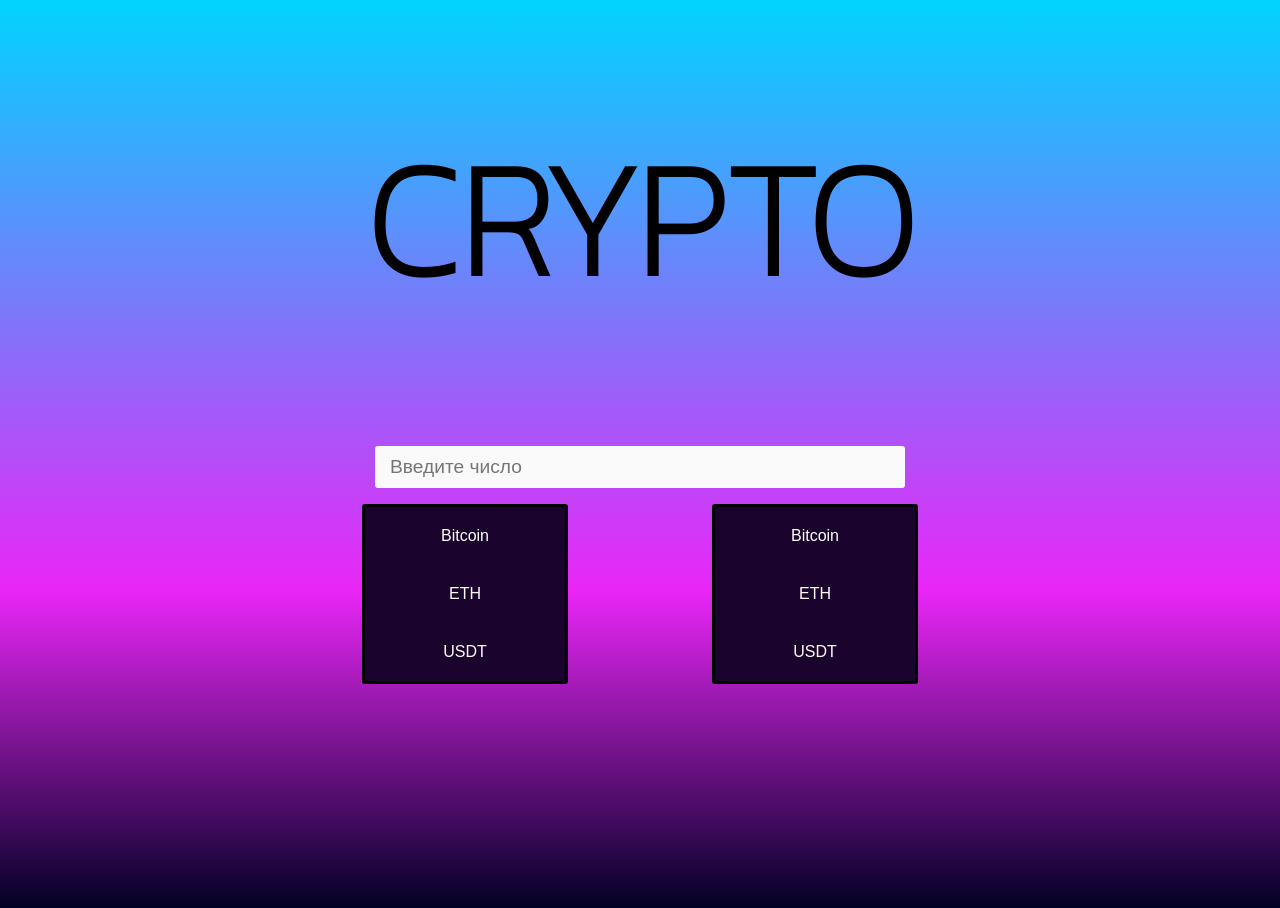
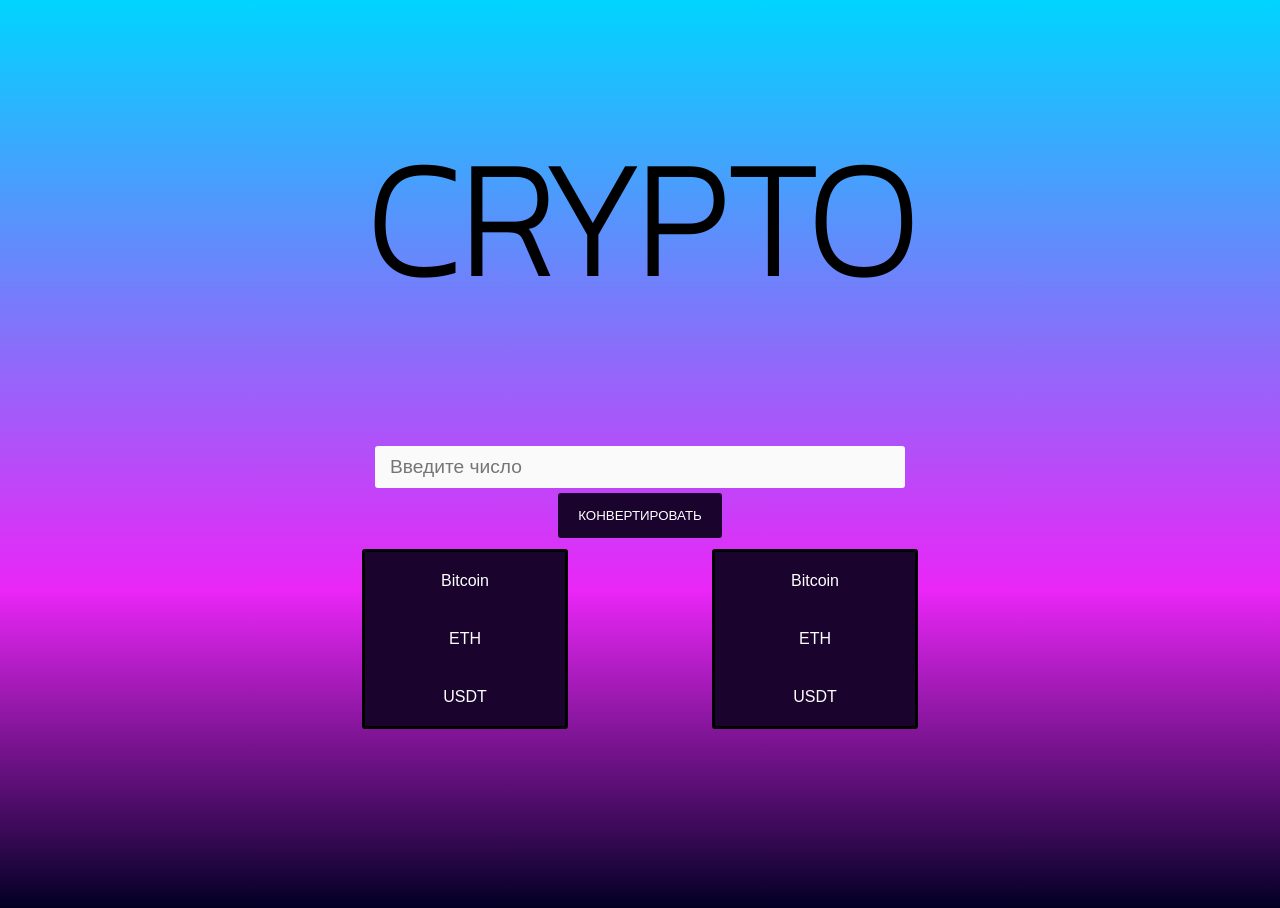
Before and after one commit to Ruslan1410/itProger-CryptoProgram-, a Vue app: page / in a window 1280 px wide. Built offline with nearby package versions, Linux system fonts and the light colour scheme.

Commit message:
program crypto

```diff
--- a/src/App.vue
+++ b/src/App.vue
@@ -1,6 +1,6 @@
 <template>
   <h1>CRYPTO</h1>
-  <Input :changeAmout="changeAmout" />
+  <Input :changeAmout="changeAmout" convert="convert" />
 
   <div className="selectors">
   <Selector :setCryoto="setCryptoFirst"/>
@@ -19,6 +19,7 @@
         amout: 0,
         cryptoFirst: '',
         cryptoSecond: '',
+        error: '' ,
       }
     },
     methods: {
@@ -30,6 +31,11 @@
       },
       setCryptoSecond(val){
         this.cryptoSecond = val
+      },
+      convert() {
+        if(this.amout <= 0) {
+
+        }
       }
     }
 }
--- a/src/components/Input.vue
+++ b/src/components/Input.vue
@@ -1,11 +1,16 @@
 <template>
-    <input type="number" @input="changeAmout($event.target.value)" placeholder="Введите число">
+    <input min="0" type="number" @input="changeAmout($event.target.value)" placeholder="Введите число"><br>
+    <button @click="convert()">Конвертировать</button>
 </template>
 
 <script>
 export default {
     props: {
         changeAmout: {
+            type: Function,
+            required: true
+        },
+        convert: {
             type: Function,
             required: true
         }
@@ -27,4 +32,16 @@
         background: #fafafa;
         color: #333;
     }
+
+    button {
+        position: relative;
+        top: 5px;
+        padding: 15px 20px;
+        color: #fff;
+        text-transform: uppercase;
+        cursor: pointer;
+        background: #1a032d;
+        border:  0;
+        border-radius: 3px;
+    }
 </style>
--- a/src/components/Selector.vue
+++ b/src/components/Selector.vue
@@ -1,13 +1,31 @@
 <template>
 <ul>
-<li>Bitcoin</li>
-<li>ETH</li>
-<li>USDT</li>
+<li @click="setCryoto('BTC')" :className="current == 'BTC' ? 'active' : ''">Bitcoin</li>
+<li @click="setCryoto('ETH')" :className="current == 'ETH' ? 'active' : ''">ETH</li>
+<li @click="setCryoto('USDT')" :className="current == 'USDT' ? 'active' : ''">USDT</li>
 </ul>
 </template>
 
 <script>
-
+export default {
+    props: {
+        setCrypto: {
+            type: Function,
+            required: true
+        }
+    },
+    data() {
+        return {
+            current: ''
+        }
+    },
+    methods: {
+        selecItem(val) {
+            this.setCryoto(val);
+            this.current = val;
+        }
+    }
+}
 </script>
 
 <style scoped>
```
